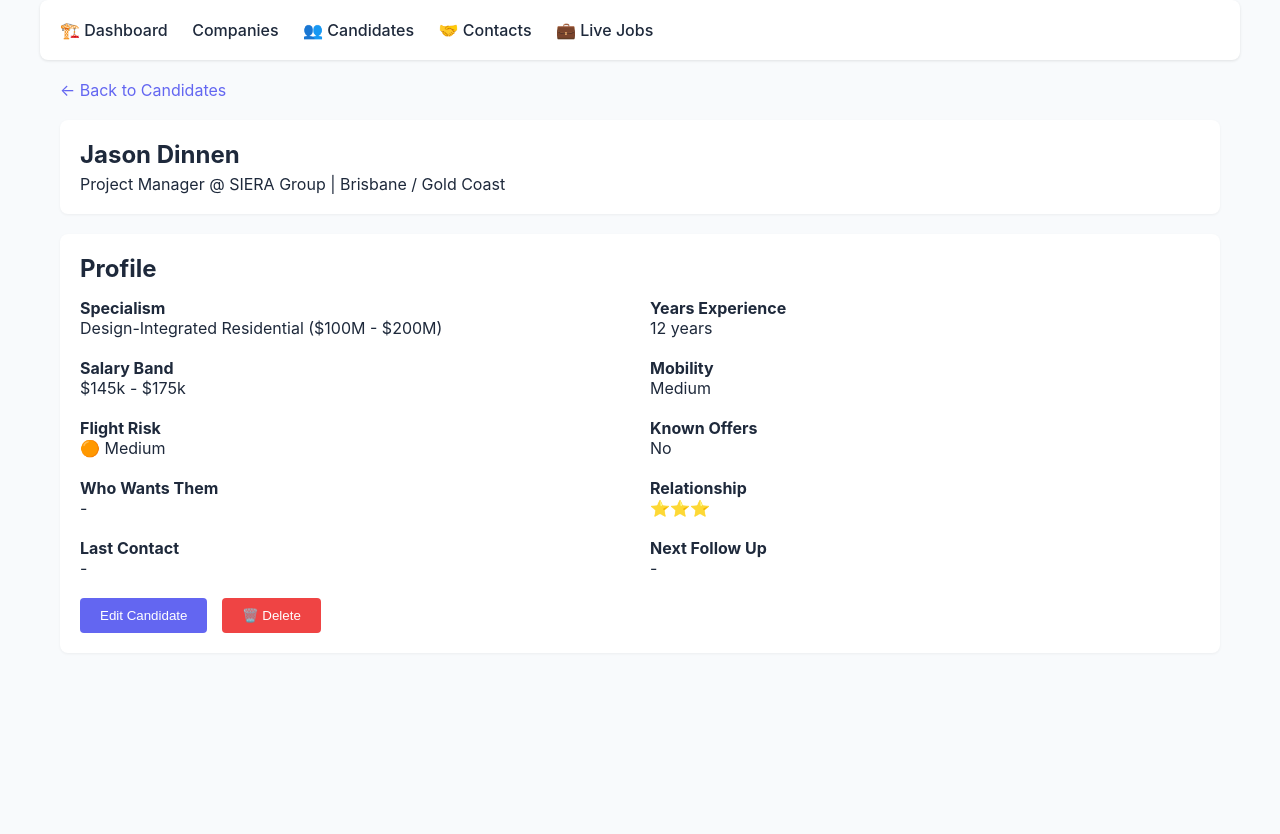
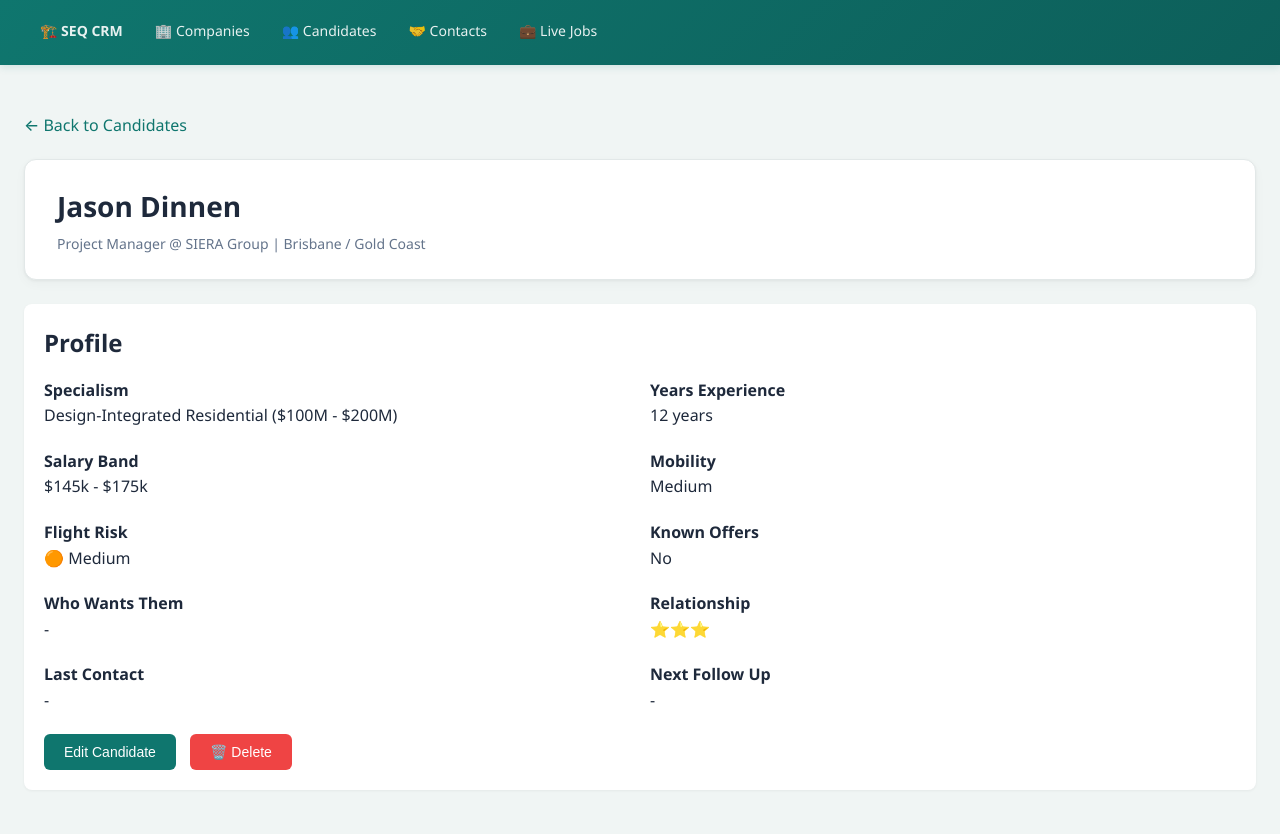
Before and after one commit to claudia-ai-bot/workspace, a Flask app: page /candidate/2 in a window 1280 px wide. Before the commit the page ends 633 px from the top, so only its background shows below. Run offline with Flask 3, Linux system fonts and the light colour scheme; data comes from the database, SQL or seed files in the repository.

Commit message:
Modernize CRM UI - cleaner colors, better spacing, teal theme

```diff
--- a/seq-crm/templates/base.html
+++ b/seq-crm/templates/base.html
@@ -5,185 +5,269 @@
 <meta name="viewport" content="width=device-width, initial-scale=1">
 <title>{% block title %}SEQ Construction CRM{% endblock %}</title>
 <style>
-* {
-  margin: 0;
-  padding: 0;
-  box-sizing: border-box;
+* { margin: 0; padding: 0; box-sizing: border-box; }
+
+:root {
+  --primary: #0f766e;
+  --primary-dark: #0d5f5a;
+  --secondary: #64748b;
+  --bg: #f0f5f4;
+  --card-bg: #ffffff;
+  --border: #e2e8e8;
+  --text: #1e293b;
+  --text-light: #64748b;
 }
 
 body {
-  font-family: -apple-system, BlinkMacSystemFont, 'Segoe UI', Roboto, sans-serif;
-  background: #f8fafc;
-  color: #1e293b;
+  font-family: 'Segoe UI', -apple-system, BlinkMacSystemFont, sans-serif;
+  background: var(--bg);
+  color: var(--text);
+  line-height: 1.6;
 }
 
-.container {
-  max-width: 1200px;
-  margin: 0 auto;
-  padding: 20px;
+.container { max-width: 1400px; margin: 0 auto; padding: 24px; }
+
+nav {
+  background: linear-gradient(135deg, var(--primary) 0%, var(--primary-dark) 100%);
+  padding: 0;
+  margin-bottom: 24px;
+  border-radius: 0;
+  box-shadow: 0 2px 8px rgba(15, 118, 110, 0.15);
 }
 
-nav {
-  background: white;
-  padding: 15px 20px;
-  box-shadow: 0 1px 3px rgba(0,0,0,0.1);
-  margin-bottom: 20px;
-  border-radius: 8px;
+nav .container {
+  display: flex;
+  align-items: center;
+  padding: 0 24px;
 }
 
 nav a {
-  color: #1e293b;
+  color: rgba(255,255,255,0.9);
   text-decoration: none;
-  margin-right: 20px;
+  padding: 20px 16px;
   font-weight: 500;
+  font-size: 14px;
+  border-bottom: 3px solid transparent;
+  transition: all 0.2s;
 }
 
 nav a:hover {
-  color: #6366f1;
+  color: #fff;
+  background: rgba(255,255,255,0.1);
+  text-decoration: none;
 }
 
 .header {
-  background: white;
-  padding: 20px;
-  border-radius: 8px;
-  margin-bottom: 20px;
-  box-shadow: 0 1px 3px rgba(0,0,0,0.05);
+  background: var(--card-bg);
+  padding: 24px 32px;
+  border-radius: 12px;
+  margin-bottom: 24px;
+  box-shadow: 0 1px 3px rgba(0,0,0,0.05), 0 4px 12px rgba(0,0,0,0.03);
+  border: 1px solid var(--border);
 }
 
 .header h1 {
-  font-size: 24px;
-  margin-bottom: 5px;
+  font-size: 28px;
+  font-weight: 600;
+  color: var(--text);
+  margin-bottom: 4px;
+}
+
+.header p {
+  color: var(--text-light);
+  font-size: 14px;
 }
 
 .cards {
   display: grid;
-  grid-template-columns: repeat(auto-fit, minmax(200px, 1fr));
-  gap: 15px;
-  margin-bottom: 20px;
+  grid-template-columns: repeat(auto-fit, minmax(240px, 1fr));
+  gap: 20px;
+  margin-bottom: 24px;
 }
 
 .card {
-  background: white;
-  padding: 20px;
-  border-radius: 8px;
-  box-shadow: 0 1px 3px rgba(0,0,0,0.05);
-  border-left: 4px solid #6366f1;
+  background: var(--card-bg);
+  padding: 24px;
+  border-radius: 12px;
+  box-shadow: 0 1px 3px rgba(0,0,0,0.05), 0 4px 12px rgba(0,0,0,0.03);
+  border: 1px solid var(--border);
+  transition: transform 0.2s, box-shadow 0.2s;
+}
+
+.card:hover {
+  transform: translateY(-2px);
+  box-shadow: 0 4px 12px rgba(0,0,0,0.08), 0 8px 24px rgba(0,0,0,0.05);
 }
 
 .card h3 {
   font-size: 12px;
   text-transform: uppercase;
-  color: #64748b;
-  margin-bottom: 10px;
+  letter-spacing: 0.5px;
+  color: var(--text-light);
+  margin-bottom: 8px;
+  font-weight: 600;
 }
 
 .card .value {
-  font-size: 32px;
+  font-size: 36px;
   font-weight: 700;
-  color: #1e293b;
+  color: var(--primary);
 }
 
 table {
   width: 100%;
-  background: white;
-  border-collapse: collapse;
-  border-radius: 8px;
+  background: var(--card-bg);
+  border-collapse: separate;
+  border-spacing: 0;
+  border-radius: 12px;
   overflow: hidden;
-  box-shadow: 0 1px 3px rgba(0,0,0,0.05);
+  box-shadow: 0 1px 3px rgba(0,0,0,0.05), 0 4px 12px rgba(0,0,0,0.03);
+  border: 1px solid var(--border);
 }
 
 th {
-  background: #f1f5f9;
-  padding: 12px;
+  background: #f8faf9;
+  padding: 14px 16px;
   text-align: left;
   font-weight: 600;
-  border-bottom: 1px solid #e2e8f0;
+  font-size: 12px;
+  text-transform: uppercase;
+  letter-spacing: 0.5px;
+  color: var(--text-light);
+  border-bottom: 1px solid var(--border);
 }
 
 td {
-  padding: 12px;
-  border-bottom: 1px solid #f1f5f9;
+  padding: 14px 16px;
+  border-bottom: 1px solid #f5f7f6;
+  font-size: 14px;
 }
 
-tr:hover {
-  background: #f8fafc;
+tr:last-child td { border-bottom: none; }
+tr:hover { background: #f8faf9; }
+
+a {
+  color: var(--primary);
+  text-decoration: none;
+  font-weight: 500;
 }
 
-a {
-  color: #6366f1;
-  text-decoration: none;
-}
-
-a:hover {
-  text-decoration: underline;
-}
+a:hover { color: var(--primary-dark); text-decoration: underline; }
 
 .btn {
-  background: #6366f1;
+  background: var(--primary);
   color: white;
   padding: 10px 20px;
   border: none;
-  border-radius: 4px;
+  border-radius: 6px;
   cursor: pointer;
+  font-weight: 500;
+  font-size: 14px;
+  transition: all 0.2s;
+}
+
+.btn:hover {
+  background: var(--primary-dark);
+  transform: translateY(-1px);
+  box-shadow: 0 4px 8px rgba(15, 118, 110, 0.2);
+}
+
+.btn-secondary {
+  background: #e8ebe9;
+  color: var(--text);
+}
+
+.btn-secondary:hover { background: #dce0de; }
+
+input, textarea, select {
+  width: 100%;
+  padding: 12px 14px;
+  border: 1px solid var(--border);
+  border-radius: 6px;
+  font-family: inherit;
+  font-size: 14px;
+  margin-bottom: 16px;
+  transition: border-color 0.2s, box-shadow 0.2s;
+}
+
+input:focus, textarea:focus, select:focus {
+  outline: none;
+  border-color: var(--primary);
+  box-shadow: 0 0 0 3px rgba(15, 118, 110, 0.1);
+}
+
+.form-group { margin-bottom: 16px; }
+
+label {
+  display: block;
+  margin-bottom: 6px;
+  font-weight: 500;
+  font-size: 13px;
+  color: var(--text);
+}
+
+/* Stats badges */
+.badge {
+  display: inline-block;
+  padding: 4px 10px;
+  border-radius: 20px;
+  font-size: 12px;
   font-weight: 500;
 }
 
-.btn:hover {
-  background: #4f46e5;
+.badge-success { background: #d1fae5; color: #065f46; }
+.badge-warning { background: #fef3c7; color: #92400e; }
+.badge-danger { background: #fee2e2; color: #991b1b; }
+.badge-info { background: #dbeafe; color: #1e40af; }
+
+/* Filter pills */
+.filter-pills {
+  display: flex;
+  gap: 8px;
+  flex-wrap: wrap;
+  margin-bottom: 16px;
 }
 
-.btn-secondary {
-  background: #e2e8f0;
-  color: #1e293b;
+.filter-pill {
+  padding: 6px 14px;
+  border-radius: 20px;
+  font-size: 13px;
+  font-weight: 500;
+  background: #e8ebe9;
+  color: var(--text);
+  cursor: pointer;
+  transition: all 0.2s;
 }
 
-.btn-secondary:hover {
-  background: #cbd5e1;
+.filter-pill:hover, .filter-pill.active {
+  background: var(--primary);
+  color: white;
 }
 
-input, textarea, select {
-  width: 100%;
-  padding: 10px;
-  border: 1px solid #e2e8f0;
-  border-radius: 4px;
-  font-family: inherit;
-  margin-bottom: 10px;
-}
-
-form {
-  background: white;
-  padding: 20px;
-  border-radius: 8px;
-  box-shadow: 0 1px 3px rgba(0,0,0,0.05);
-}
-
-.form-group {
-  margin-bottom: 15px;
-}
-
-label {
-  display: block;
-  margin-bottom: 5px;
-  font-weight: 500;
-}
-
-.search {
+/* Search bar */
+.search-bar {
+  display: flex;
+  gap: 12px;
   margin-bottom: 20px;
 }
 
-.search input {
-  max-width: 300px;
+.search-bar input {
+  flex: 1;
+  max-width: 400px;
+  margin-bottom: 0;
 }
 </style>
 </head>
 <body>
 
-<nav class="container">
-  <a href="/">🏗️ Dashboard</a>
-  <a href="/companies">Companies</a>
-  <a href="/candidates">👥 Candidates</a>
-  <a href="/contacts">🤝 Contacts</a>
-  <a href="/deals">💼 Live Jobs</a>
+<nav>
+  <div class="container">
+    <a href="/">🏗️ <strong>SEQ CRM</strong></a>
+    <a href="/companies">🏢 Companies</a>
+    <a href="/candidates">👥 Candidates</a>
+    <a href="/contacts">🤝 Contacts</a>
+    <a href="/deals">💼 Live Jobs</a>
+  </div>
 </nav>
 
 <div class="container">
```
